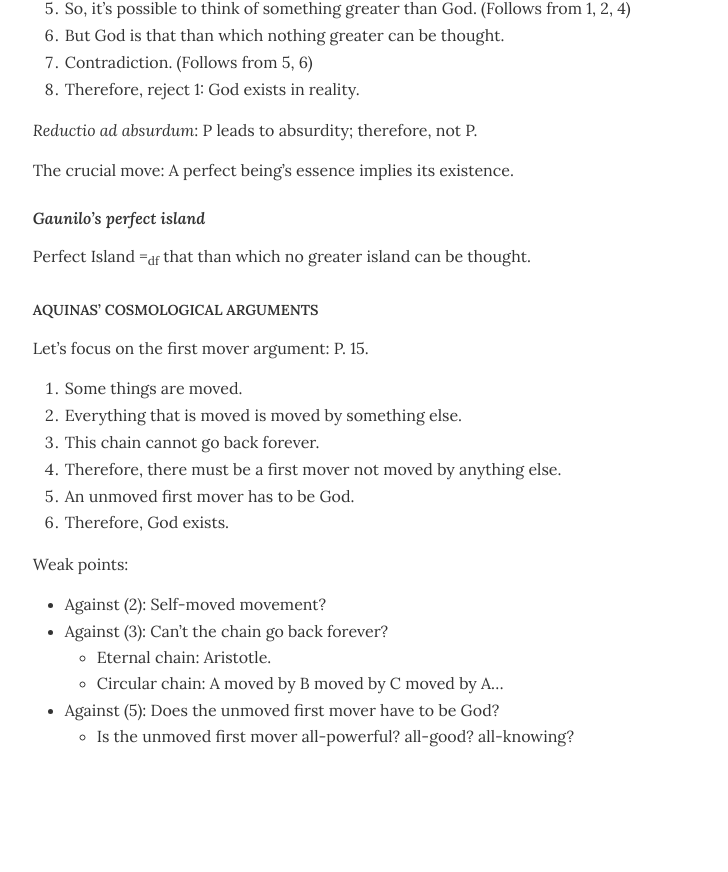
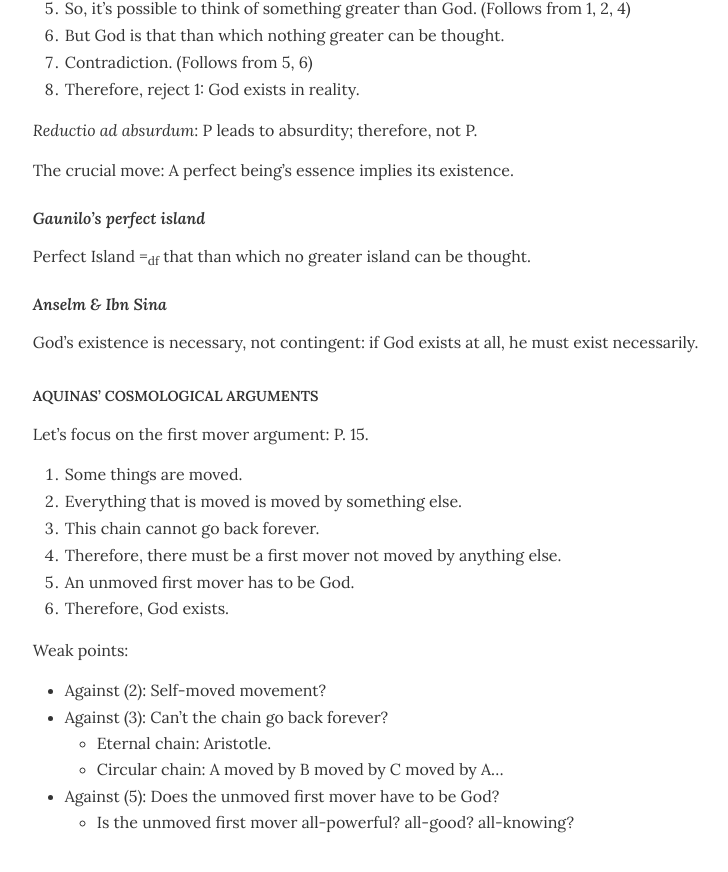
Before and after one commit to dingherself/intro, a Jekyll site: the page built from handouts/_posts/2025-09-24-anselm-aquinas.md, in a window 1280 px wide and 900 px high, scrolled down 843 px. Shown: the top 872 px of the window, without its empty margins (215-943 px from the left). Built offline with Jekyll 4.4.1, drawn with Linux system fonts in a browser that asks for light colours; before the commit the page ends 1657 px from its top, so only the background shows below that.

Commit message:
ibn sina

```diff
--- a/handouts/_posts/2025-09-24-anselm-aquinas.md
+++ b/handouts/_posts/2025-09-24-anselm-aquinas.md
@@ -38,6 +38,10 @@ The crucial move: A perfect being’s essence implies its existence.
 
 Perfect Island =<sub>df</sub> that than which no greater island can be thought.
 
+### Anselm & Ibn Sina
+
+God’s existence is necessary, not contingent: if God exists at all, he must exist necessarily.
+
 ## Aquinas’ Cosmological Arguments
 
 Let’s focus on the first mover argument: P. 15.
```
